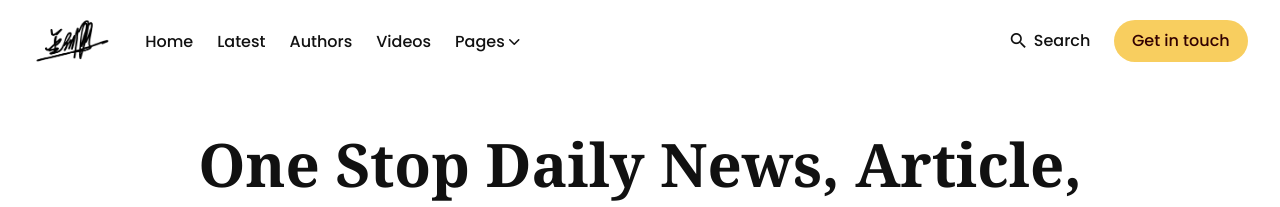
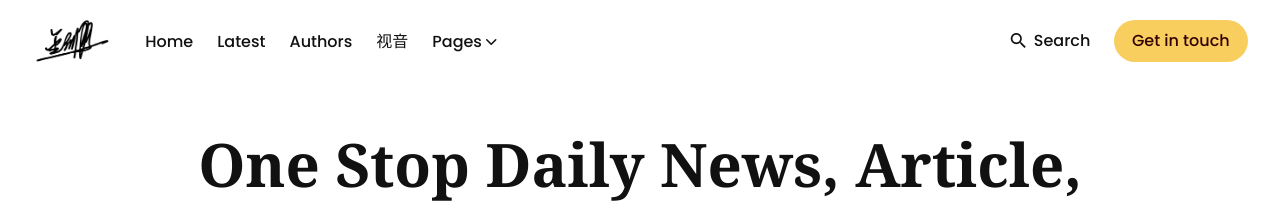
Before and after one commit to KeyuJin2018/KeyuJin2018.github.io, a Jekyll site: the page built from index.html, in a window 1280 px wide and 900 px high. Shown: the top 207 px of the window. Built offline with Jekyll 4.4.1, drawn with Linux system fonts in a browser that asks for light colours.

Commit message:
Update settings.yml

```diff
--- a/_data/settings.yml
+++ b/_data/settings.yml
@@ -17,7 +17,7 @@ menu_settings:
       url: "/latest/"
     - title: "Authors"
       url: "/authors/"
-    - title: "Videos"
+    - title: "视音"
       url: "/videos/"
     - title: "Pages"
       submenu:
```
